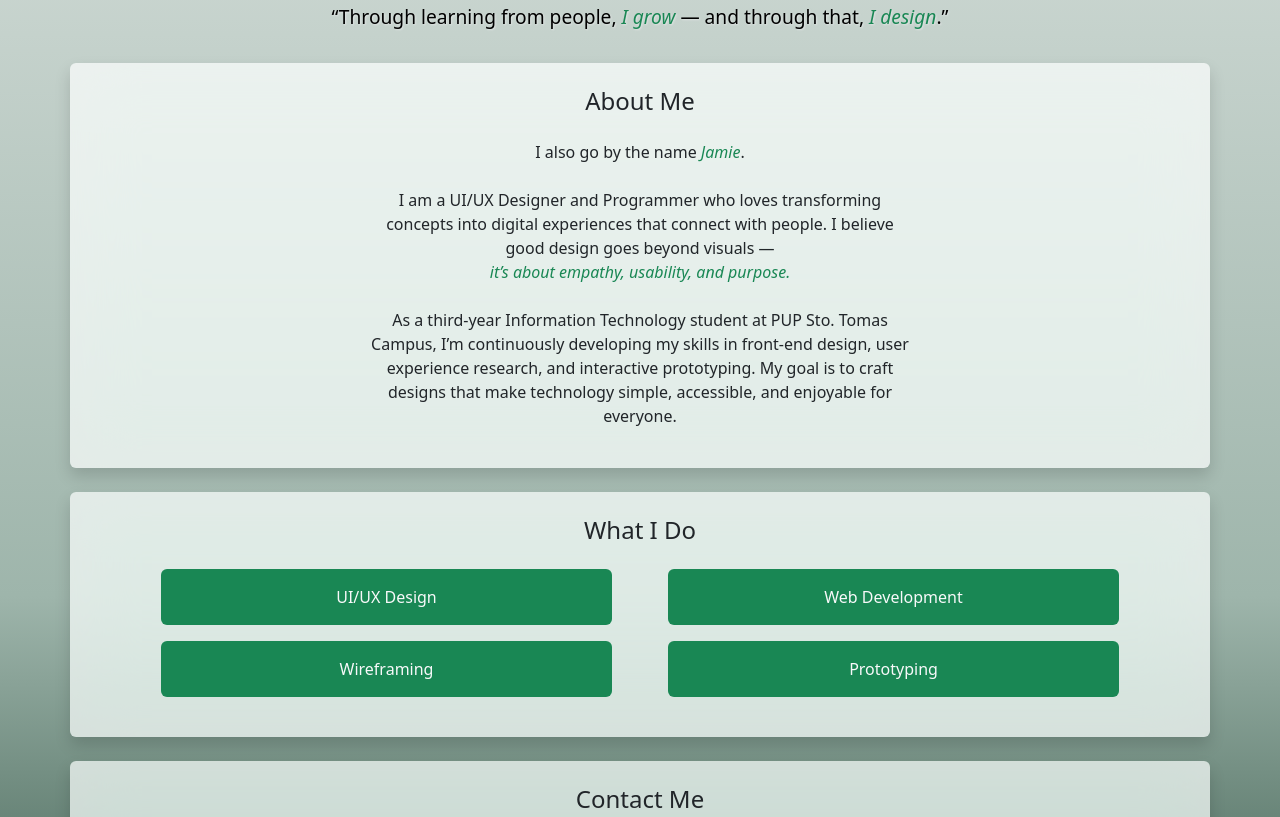
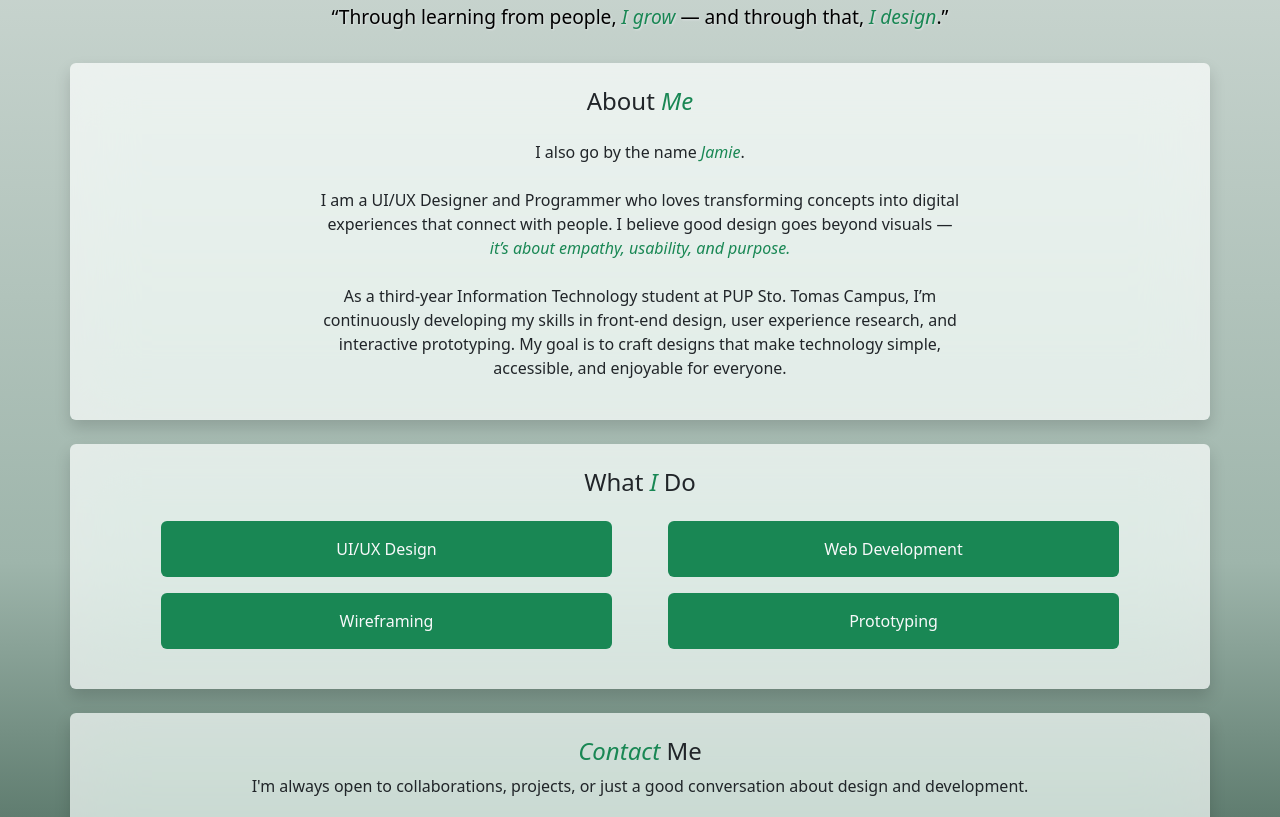
Before and after one commit to jamieilagan/jamieilagan.github.io, a plain HTML site: page index.html in a window 1280 px wide. Shown: the part 628-1445 px from the top of the page. Drawn offline with nearby package versions, Linux system fonts and the light colour scheme.

Commit message:
Fixed about me section

```diff
--- a/index.html
+++ b/index.html
@@ -201,15 +201,15 @@
     <div class="container shadow py-4 my-4 rounded text-center glass">
         <div class="row">
             <div class="col justify-content-center align-items-center">
-                <div class="h4">About Me</div>
+                <div class="h4">About <span class="highlight">Me</span></div>
             </div>
         </div>
         <div class="row mt-3 justify-content-center">
-            <div class="col-6 justify-content-center align-items-center">
+            <div class="col-7">
                 <p>I also go by the name <span class="highlight">Jamie</span>.<br>
                     <br>I am a UI/UX Designer and Programmer who loves transforming concepts
                     into digital experiences that connect with people. I believe good design goes beyond visuals —<br>
-                    <span class="highlight"> it’s about empathy, usability, and purpose.</span><br>
+                    <span class="highlight"> it’s about empathy, usability, and purpose.</span> <br>
 
                     <br>As a third-year Information Technology student at PUP Sto. Tomas Campus, I’m continuously
                     developing my skills in front-end design, user experience research, and interactive
@@ -225,7 +225,7 @@
     <div class="container shadow py-4 my-4 rounded text-center glass">
         <div class="row">
             <div class="col">
-                <div class="h4">What I Do</div>
+                <div class="h4">What <span class="highlight">I</span> Do</div>
             </div>
         </div>
         <div class="row my-3 justify-content-center">
@@ -254,7 +254,7 @@
     <div class="container shadow py-4 my-4 rounded glass-contact" id="contact">
         <div class="row text-center mb-3">
             <div class="col">
-                <h4>Contact Me</h4>
+                <h4><span class="highlight">Contact</span> Me</h4>
                 <p>I'm always open to collaborations, projects, or just a good conversation about design and
                     development.</p>
             </div>
@@ -262,7 +262,7 @@
 
         <div class="row justify-content-center">
             <div class="col-12 col-md-8 col-lg-6">
-                <ul class="list-group list-group-flush">
+                <ul class="list-group">
                     <li class="list-group-item d-flex align-items-center gap-3">
                         <img src="assets/gmail.png" alt="Email" class="icon">
                         <div class="flex-grow-1">
```
